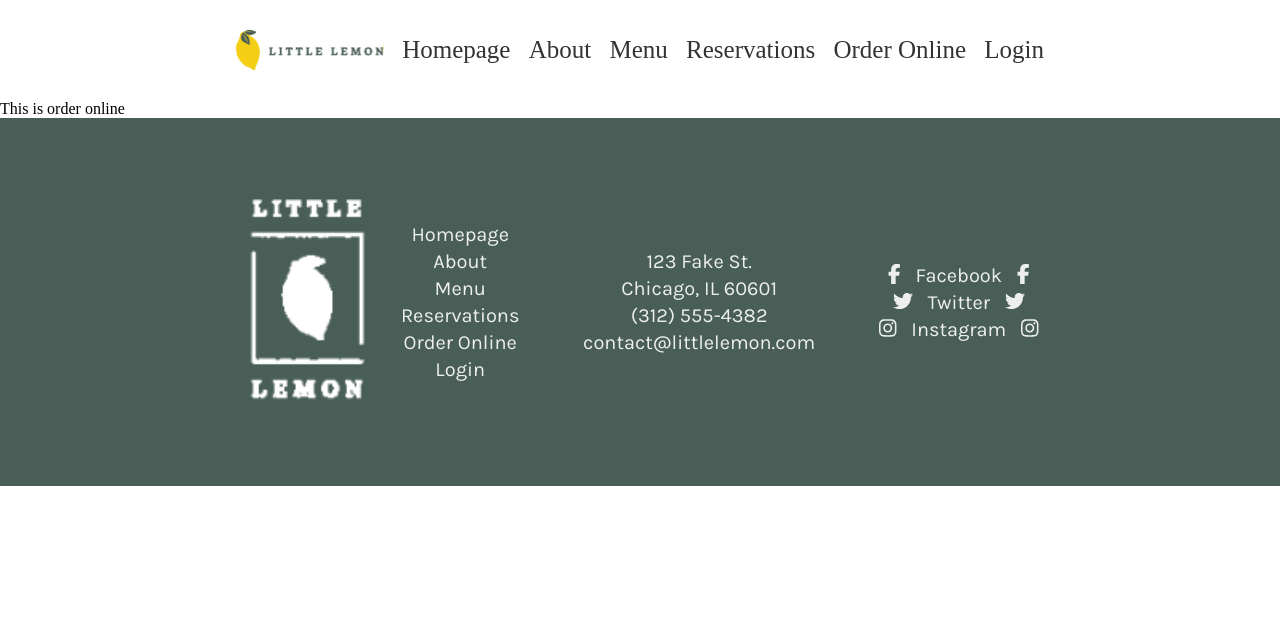
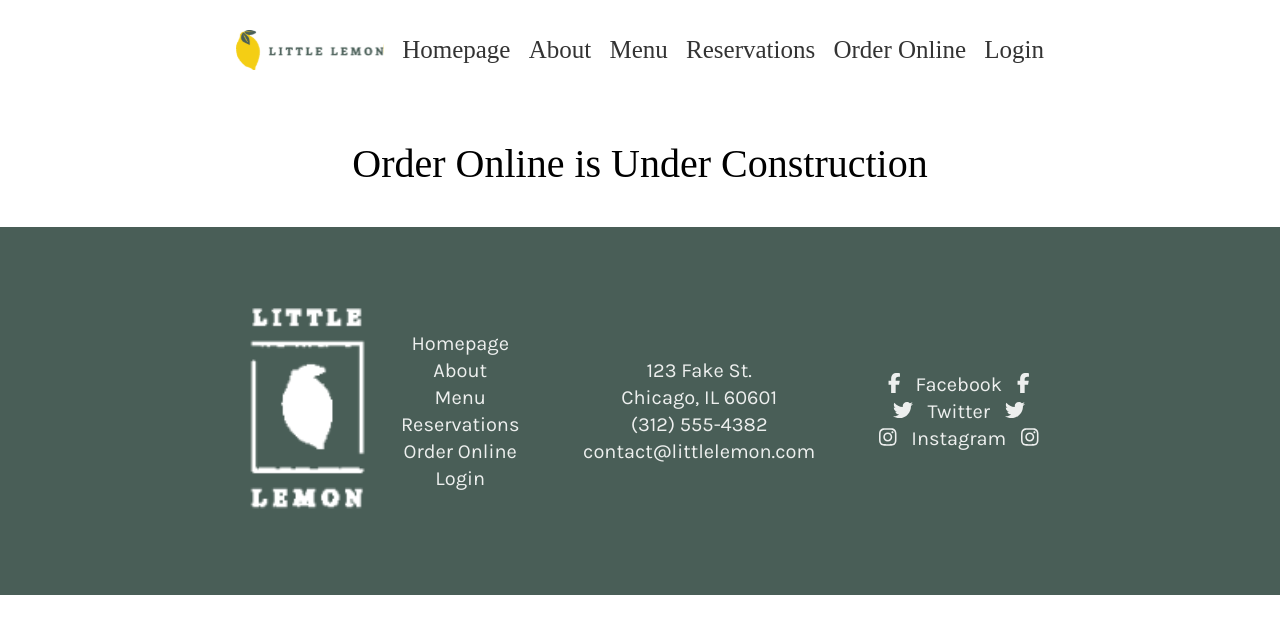
Before and after one commit to horoserp/Capstone, a React (Create React App) app: page /orderonline in a window 1280 px wide. Shown: the top 634 px of the page. Built offline with nearby package versions, Linux system fonts and the light colour scheme; a web font is replaced by a local one.

Commit message:
Update: Change message on OrderOnline.

```diff
--- a/src/Components/OrderOnline.js
+++ b/src/Components/OrderOnline.js
@@ -1,6 +1,13 @@
 function OrderOnline() {
     return (
-        <section>This is order online</section>
+        <section>
+            <div style={{
+                fontSize: 40,
+                textAlign: "center",
+                padding: "40px 0px"}}
+            >Order Online is Under Construction
+            </div>
+        </section>
     );
 }
 
--- a/src/Components/ReserveForm.js
+++ b/src/Components/ReserveForm.js
@@ -30,7 +30,8 @@ function ReserveForm(state, stateChange) {
         (date !== "") &&
         (time !== "") &&
         (time !== "--Select a Time--") &&
-        (numOfGuests > 0);
+        (numOfGuests > 0) &&
+        (numOfGuests < 11);
 
     const timeIsDisabled = (date !== "");
 
```
